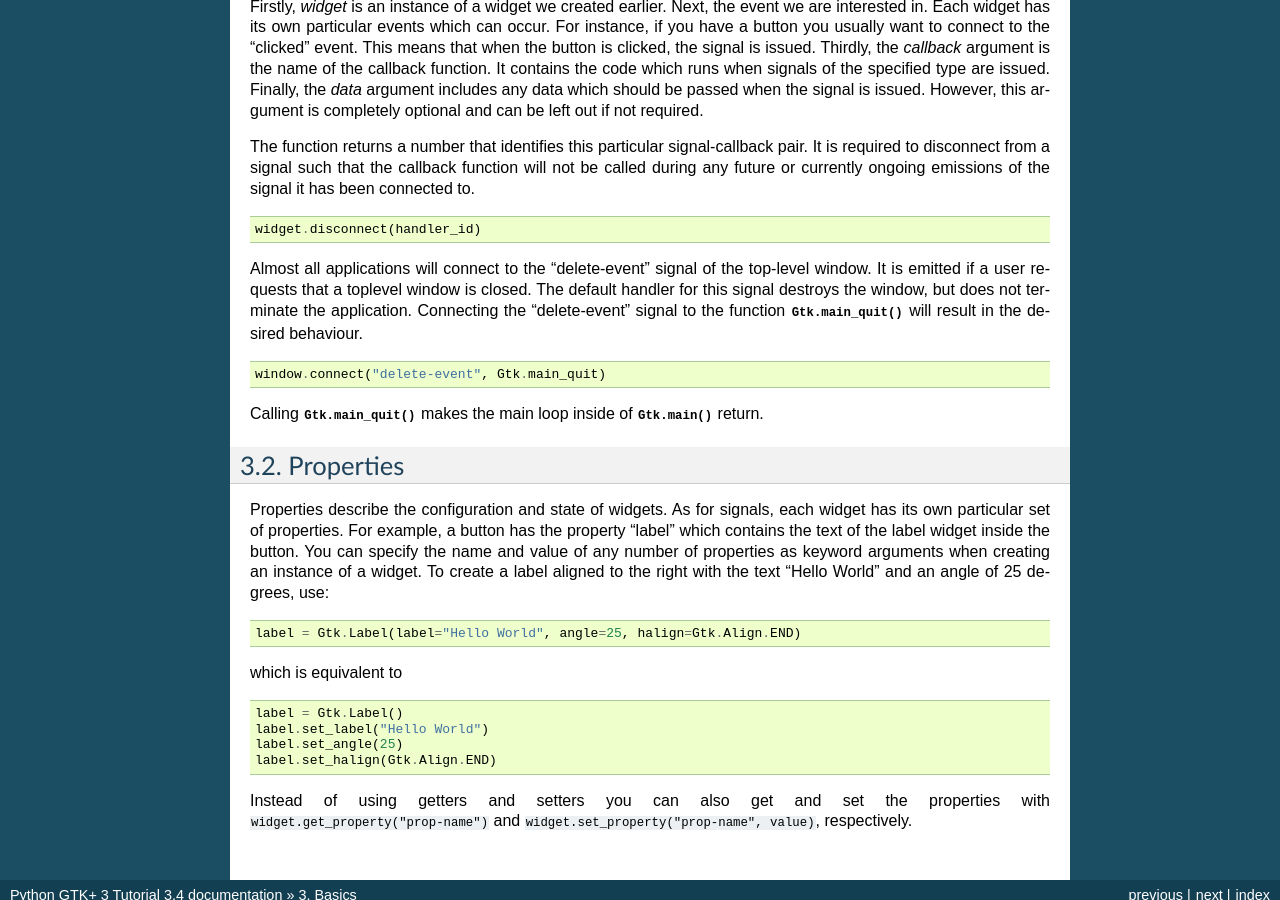
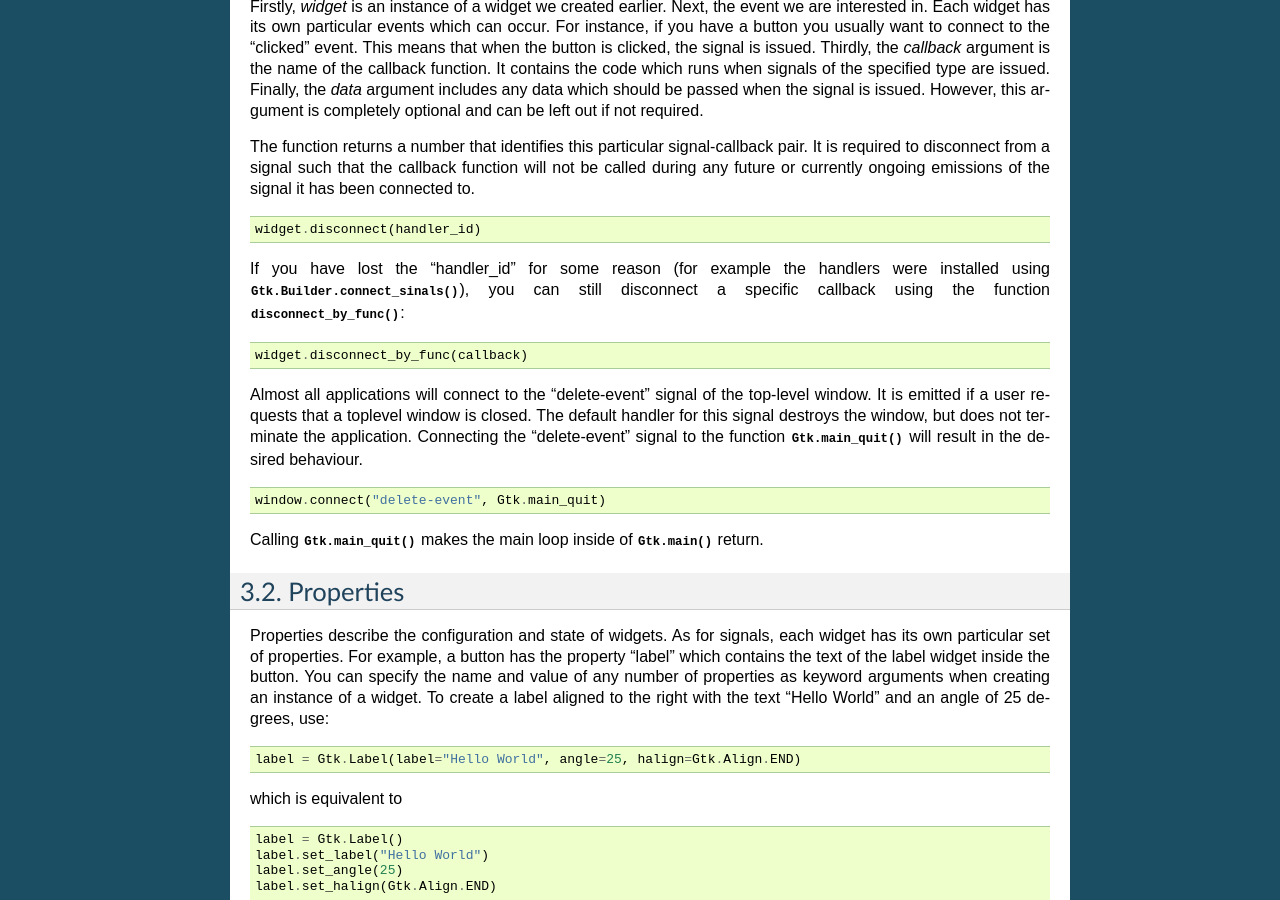
Before and after one commit to sebp/PyGObject-Tutorial, a Sphinx documentation site: the page built from source/basics.txt, in a window 1280 px wide and 900 px high, scrolled down 468 px. Built offline with Sphinx 7.4.7, drawn with Linux system fonts in a browser that asks for light colours.

Commit message:
mention the very useful disconnect_by_func() function
this is essential to disconnect callbacks generated from Builder()

```diff
--- a/source/basics.txt
+++ b/source/basics.txt
@@ -53,6 +53,14 @@ has been connected to.
 
     widget.disconnect(handler_id)
 
+If you have lost the "handler_id" for some reason (for example the handlers
+were installed using :func:`Gtk.Builder.connect_sinals`), you can still
+disconnect a  specific callback using the function :func:`disconnect_by_func`:
+
+.. code-block:: python
+
+    widget.disconnect_by_func(callback)
+
 Almost all applications will connect to the "delete-event" signal of the
 top-level window. It is emitted if a user requests that a toplevel window is
 closed. The default handler for this signal destroys the window, but does
```
